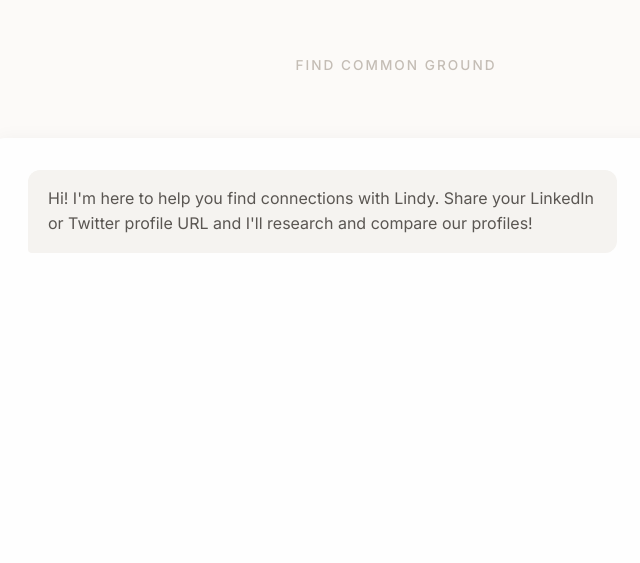
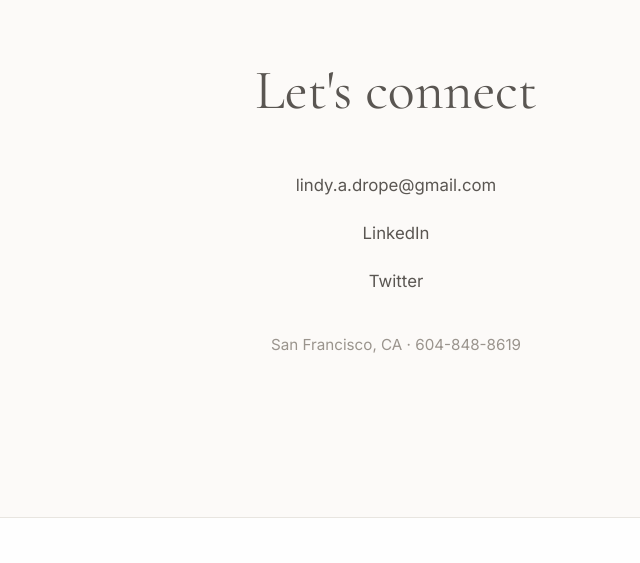
Before and after one commit to lindy-png/lindy2026.01.05, a website: page index.html in a window 1280 px wide. Shown: the part 6923-7486 px from the top of the page, without its empty margins (244-884 px from the left). Drawn offline with nearby package versions, Linux system fonts and the light colour scheme.

Commit message:
Hide Find Common Ground chatbot section until feature is working

```diff
--- a/style.css
+++ b/style.css
@@ -361,10 +361,7 @@ a {
 }
 
 .chatbot-section {
-    background-color: var(--warm-white);
-}
-
-.chatbot-section {
+    display: none; /* Hidden until feature is working */
     background-color: var(--warm-white);
 }
 
```
